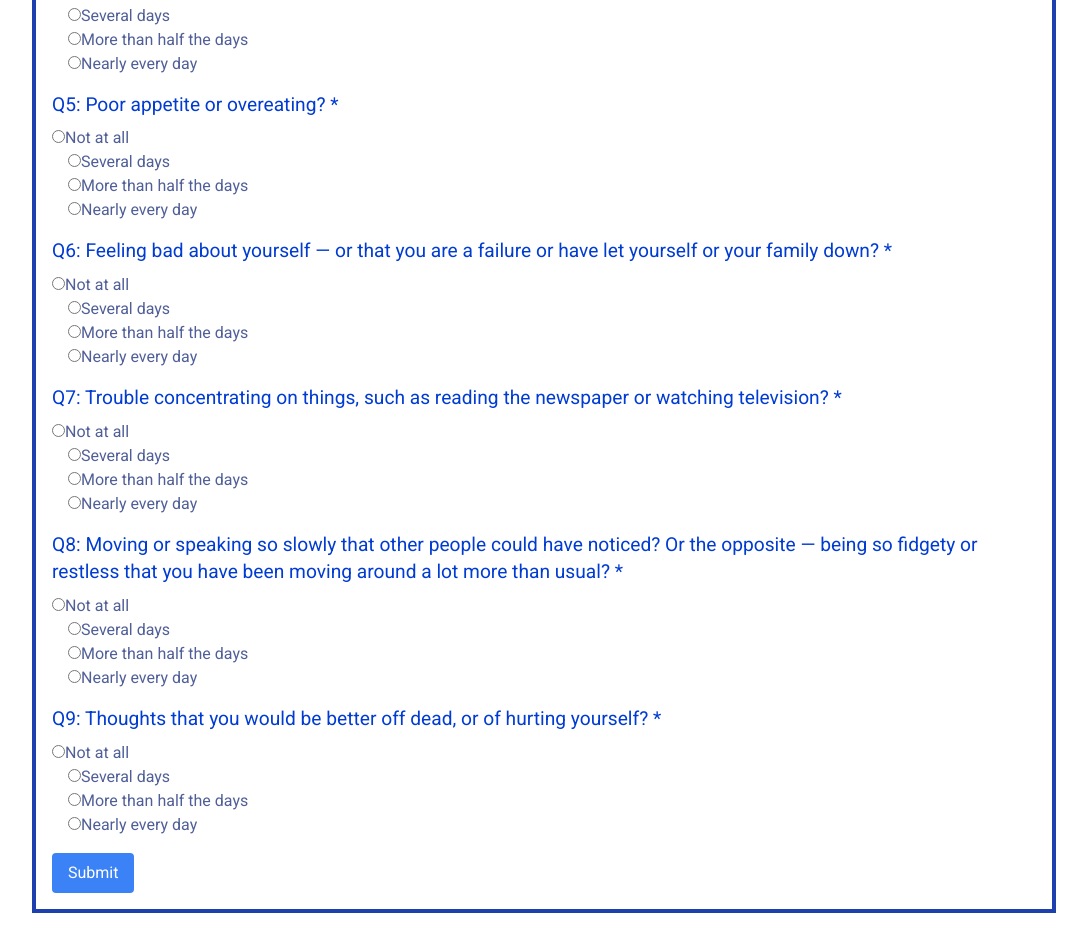
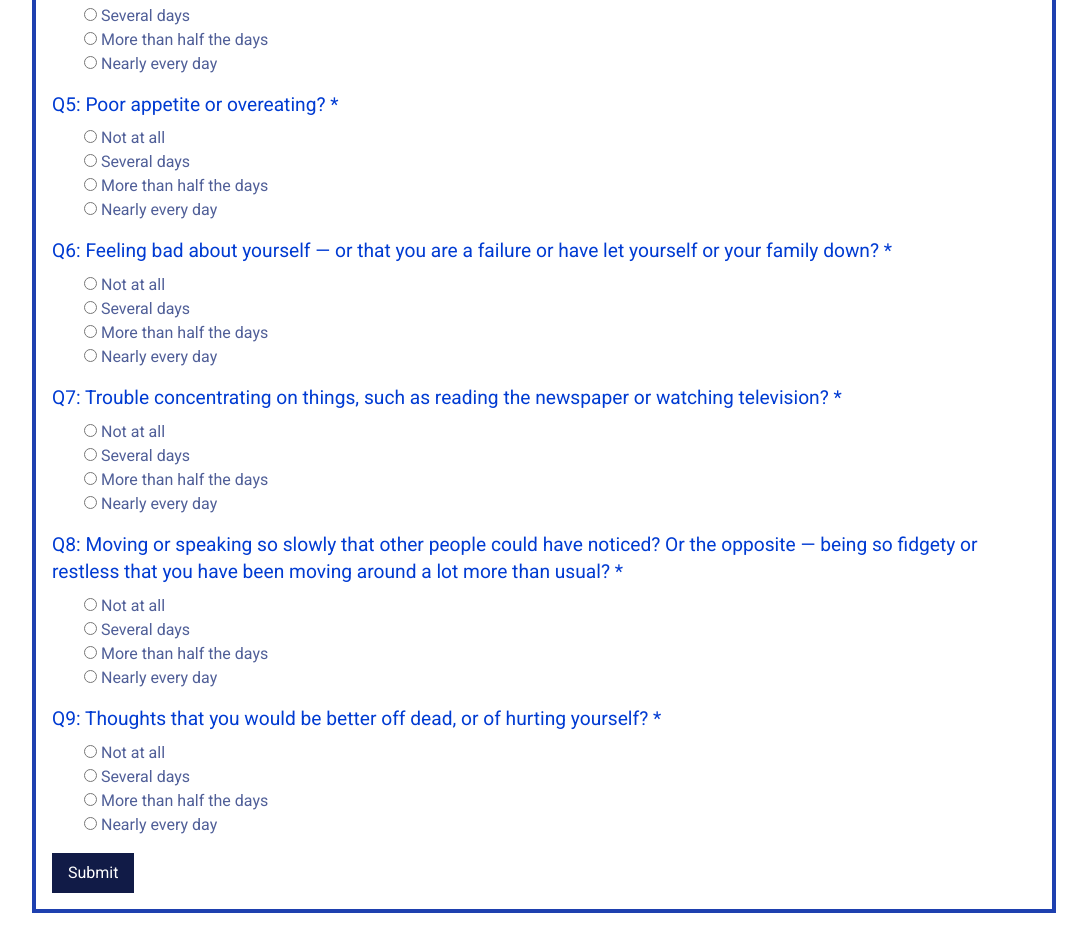
Before and after one commit to Rajae-Robinson/ZenScholar, a React (Vite) app: page /screening in a window 1280 px wide. Shown: the part 1028-1957 px from the top of the page, without its empty margins (96-1183 px from the left). Built offline with nearby package versions, Linux system fonts and the light colour scheme.

Commit message:
fix spacing

```diff
--- a/src/components/Screening/PHQ9Form.tsx
+++ b/src/components/Screening/PHQ9Form.tsx
@@ -39,7 +39,7 @@ export default function PHQ9Form() {
             <p className="text-sm text-accent">{`Q${
               index + 1
             }: ${question} *`}</p>
-            <div className="flex flex-col space-x-4">
+            <div className="flex flex-col ml-8">
               <label htmlFor={`question-${index + 1}-0`}>
                 <input
                   type="radio"
@@ -49,7 +49,7 @@ export default function PHQ9Form() {
                   onChange={(e) => handleAnswerChange(index, e.target.value)}
                   required
                 />
-                Not at all
+                &nbsp;Not at all
               </label>
               <label htmlFor={`question-${index + 1}-1`}>
                 <input
@@ -60,7 +60,7 @@ export default function PHQ9Form() {
                   onChange={(e) => handleAnswerChange(index, e.target.value)}
                   required
                 />
-                Several days
+                &nbsp;Several days
               </label>
               <label htmlFor={`question-${index + 1}-2`}>
                 <input
@@ -71,7 +71,7 @@ export default function PHQ9Form() {
                   onChange={(e) => handleAnswerChange(index, e.target.value)}
                   required
                 />
-                More than half the days
+                &nbsp;More than half the days
               </label>
               <label htmlFor={`question-${index + 1}-3`}>
                 <input
@@ -82,7 +82,7 @@ export default function PHQ9Form() {
                   onChange={(e) => handleAnswerChange(index, e.target.value)}
                   required
                 />
-                Nearly every day
+                &nbsp;Nearly every day
               </label>
             </div>
           </div>
@@ -90,7 +90,7 @@ export default function PHQ9Form() {
         <div className="mt-6">
           <button
             type="submit"
-            className="bg-blue-500 text-white px-4 py-2 rounded"
+            className="bg-primary text-white px-4 py-2"
           >
             Submit
           </button>
```
